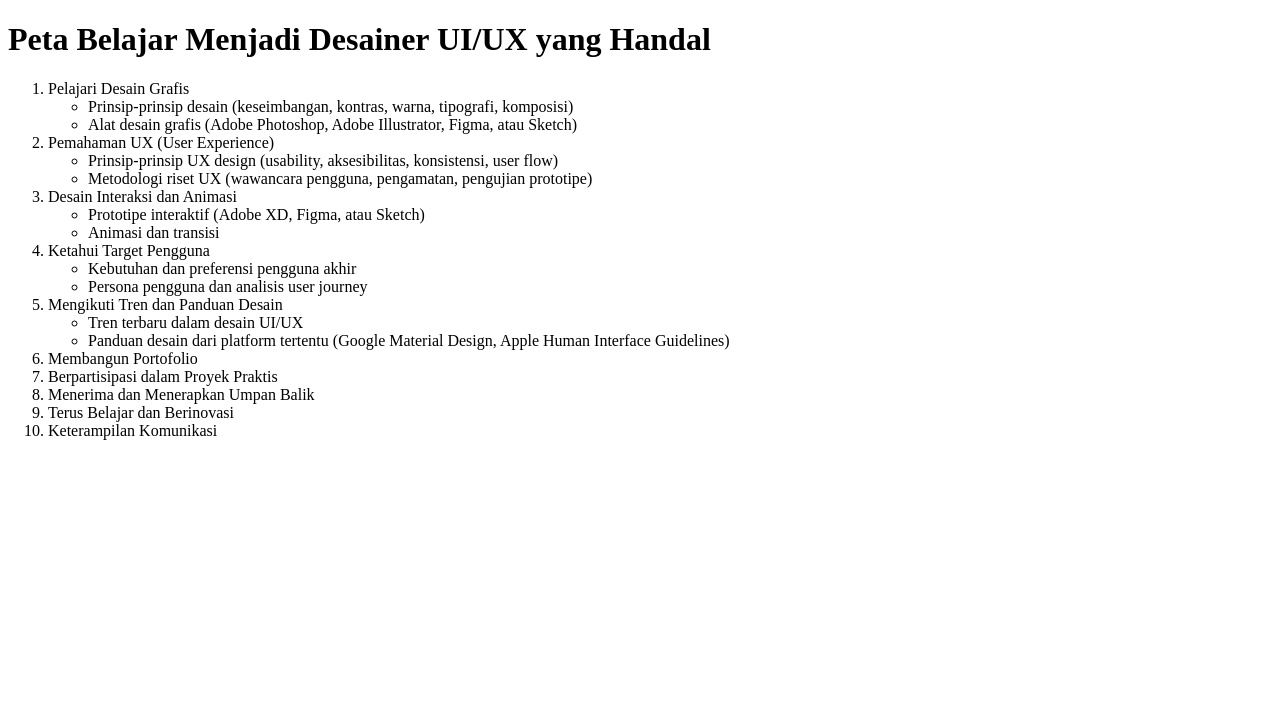
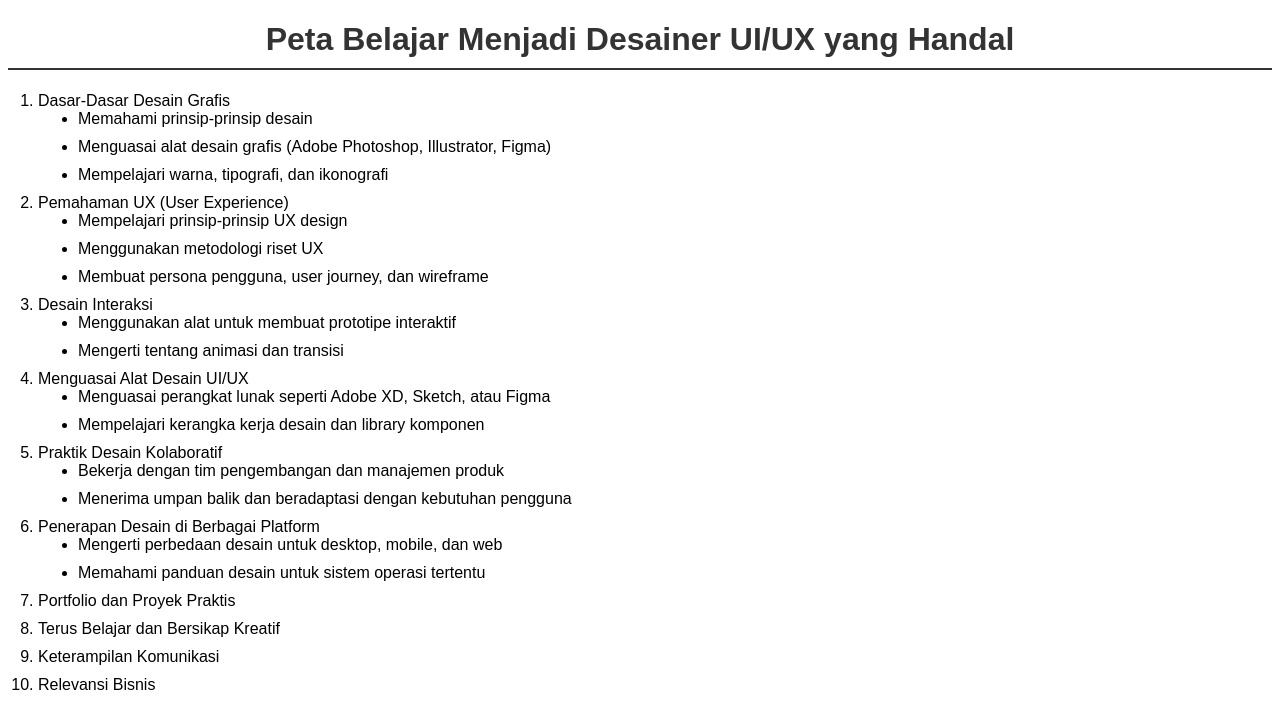
Before and after one commit to chynthia14/chynthia14.github.io, a plain HTML site: page index.html in a window 1280 px wide. Drawn offline with Linux system fonts and the light colour scheme.

Commit message:
index.html

```diff
--- a/index.html
+++ b/index.html
@@ -2,45 +2,81 @@
 <html>
 <head>
   <title>Peta Belajar Menjadi Desainer UI/UX yang Handal</title>
+  <style>
+    /* Gaya untuk tampilan judul */
+    h1 {
+      color: #333;
+      font-family: 'Arial', sans-serif;
+      text-align: center;
+      border-bottom: 2px solid #333;
+      padding-bottom: 10px;
+    }
+
+    /* Gaya untuk daftar utama */
+    ol {
+      list-style-type: decimal;
+      font-family: 'Arial', sans-serif;
+      padding-left: 30px;
+    }
+
+    /* Gaya untuk daftar sub-poin */
+    ul {
+      list-style-type: disc;
+      font-family: 'Arial', sans-serif;
+      padding-left: 40px;
+    }
+
+    /* Gaya untuk poin dalam daftar */
+    li {
+      margin-bottom: 10px;
+    }
+  </style>
 </head>
 <body>
   <h1>Peta Belajar Menjadi Desainer UI/UX yang Handal</h1>
   <ol>
-    <li>Pelajari Desain Grafis
+    <li>Dasar-Dasar Desain Grafis
       <ul>
-        <li>Prinsip-prinsip desain (keseimbangan, kontras, warna, tipografi, komposisi)</li>
-        <li>Alat desain grafis (Adobe Photoshop, Adobe Illustrator, Figma, atau Sketch)</li>
+        <li>Memahami prinsip-prinsip desain</li>
+        <li>Menguasai alat desain grafis (Adobe Photoshop, Illustrator, Figma)</li>
+        <li>Mempelajari warna, tipografi, dan ikonografi</li>
       </ul>
     </li>
     <li>Pemahaman UX (User Experience)
       <ul>
-        <li>Prinsip-prinsip UX design (usability, aksesibilitas, konsistensi, user flow)</li>
-        <li>Metodologi riset UX (wawancara pengguna, pengamatan, pengujian prototipe)</li>
+        <li>Mempelajari prinsip-prinsip UX design</li>
+        <li>Menggunakan metodologi riset UX</li>
+        <li>Membuat persona pengguna, user journey, dan wireframe</li>
       </ul>
     </li>
-    <li>Desain Interaksi dan Animasi
+    <li>Desain Interaksi
       <ul>
-        <li>Prototipe interaktif (Adobe XD, Figma, atau Sketch)</li>
-        <li>Animasi dan transisi</li>
+        <li>Menggunakan alat untuk membuat prototipe interaktif</li>
+        <li>Mengerti tentang animasi dan transisi</li>
       </ul>
     </li>
-    <li>Ketahui Target Pengguna
+    <li>Menguasai Alat Desain UI/UX
       <ul>
-        <li>Kebutuhan dan preferensi pengguna akhir</li>
-        <li>Persona pengguna dan analisis user journey</li>
+        <li>Menguasai perangkat lunak seperti Adobe XD, Sketch, atau Figma</li>
+        <li>Mempelajari kerangka kerja desain dan library komponen</li>
       </ul>
     </li>
-    <li>Mengikuti Tren dan Panduan Desain
+    <li>Praktik Desain Kolaboratif
       <ul>
-        <li>Tren terbaru dalam desain UI/UX</li>
-        <li>Panduan desain dari platform tertentu (Google Material Design, Apple Human Interface Guidelines)</li>
+        <li>Bekerja dengan tim pengembangan dan manajemen produk</li>
+        <li>Menerima umpan balik dan beradaptasi dengan kebutuhan pengguna</li>
       </ul>
     </li>
-    <li>Membangun Portofolio</li>
-    <li>Berpartisipasi dalam Proyek Praktis</li>
-    <li>Menerima dan Menerapkan Umpan Balik</li>
-    <li>Terus Belajar dan Berinovasi</li>
+    <li>Penerapan Desain di Berbagai Platform
+      <ul>
+        <li>Mengerti perbedaan desain untuk desktop, mobile, dan web</li>
+        <li>Memahami panduan desain untuk sistem operasi tertentu</li>
+      </ul>
+    </li>
+    <li>Portfolio dan Proyek Praktis</li>
+    <li>Terus Belajar dan Bersikap Kreatif</li>
     <li>Keterampilan Komunikasi</li>
+    <li>Relevansi Bisnis</li>
   </ol>
 </body>
 </html>
```
